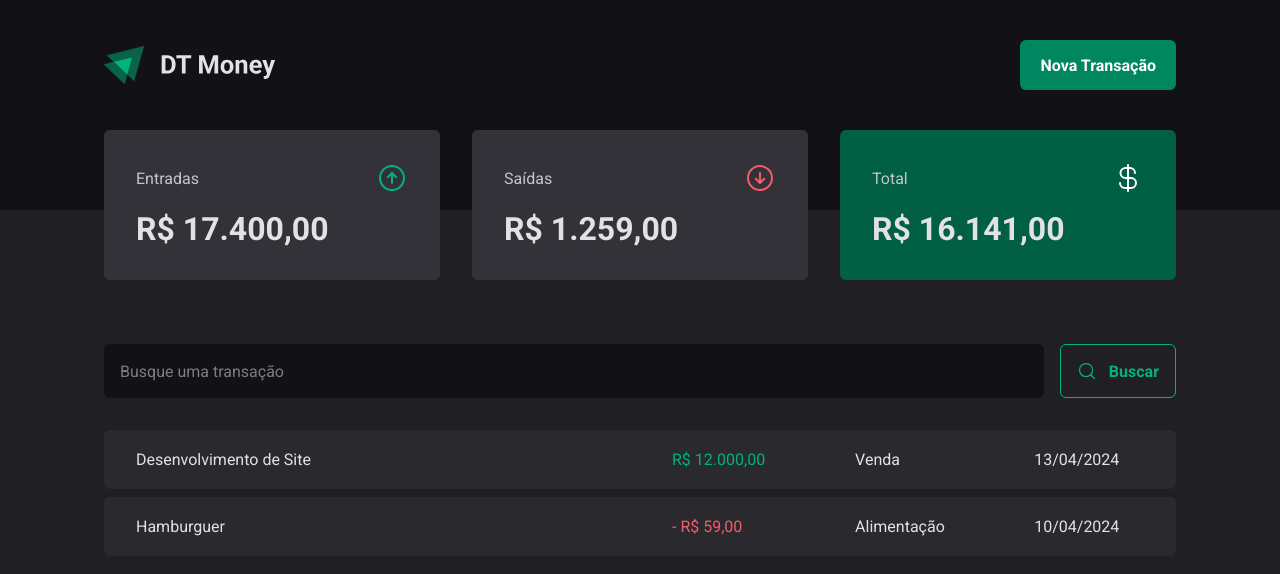
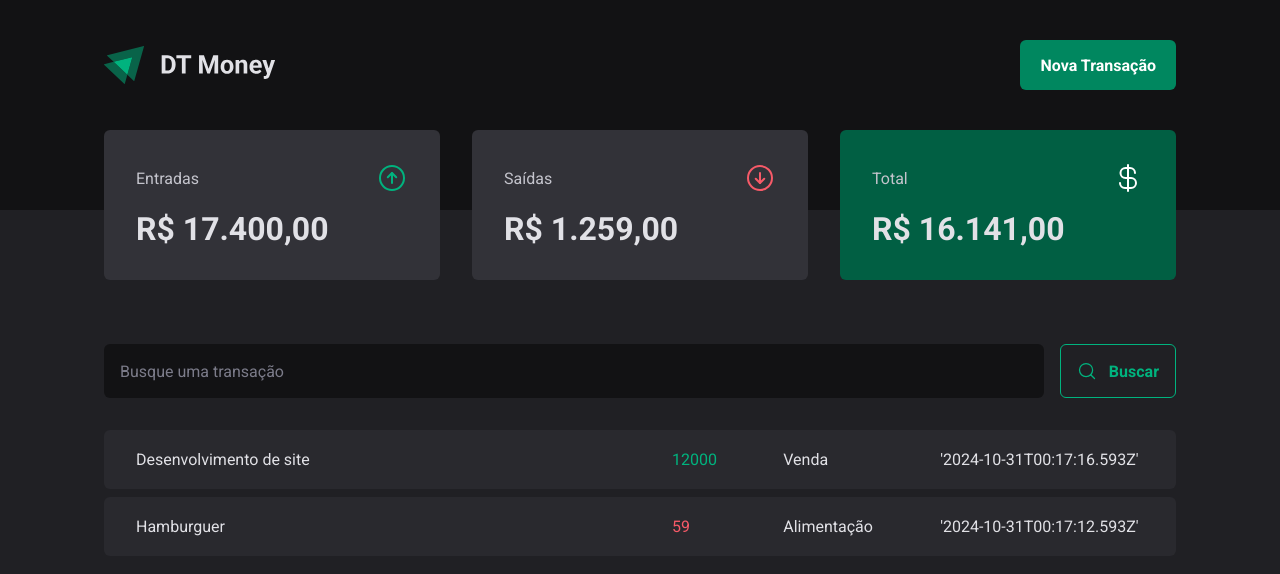
Before and after one commit to rafaelzingra/04-dt-money, a React (Vite) app: page / in a window 1280 px wide. Shown: the top 574 px of the page. Built offline with nearby package versions, Linux system fonts and the light colour scheme; data requests are answered from the project's data file.

Commit message:
adds json server and first request to load data

```diff
--- a/package.json
+++ b/package.json
@@ -5,6 +5,7 @@
   "type": "module",
   "scripts": {
     "dev": "vite",
+    "dev:server": "json-server server.json -w",
     "build": "tsc -b && vite build",
     "lint": "eslint .",
     "preview": "vite preview"
@@ -27,6 +28,7 @@
     "eslint-plugin-react-hooks": "^5.0.0",
     "eslint-plugin-react-refresh": "^0.4.13",
     "globals": "^15.11.0",
+    "json-server": "^1.0.0-beta.3",
     "typescript": "~5.6.2",
     "typescript-eslint": "^8.10.0",
     "vite": "^5.4.9"
--- /dev/null
+++ b/server.json
@@ -0,0 +1,20 @@
+{
+    "transactions": [
+        {
+            "id": 1,
+            "description": "Desenvolvimento de site",
+            "type": "income",
+            "category": "Venda",
+            "price": 12000,
+            "createdAt": "'2024-10-31T00:17:16.593Z'"
+        },
+        {
+            "id": 2,
+            "description": "Hamburguer",
+            "type": "outcome",
+            "category": "Alimentação",
+            "price": 59,
+            "createdAt": "'2024-10-31T00:17:12.593Z'"
+        }
+    ]
+}
--- a/src/pages/transactions/index.tsx
+++ b/src/pages/transactions/index.tsx
@@ -1,9 +1,33 @@
+import { useEffect, useState } from "react"
 import { Header } from "../../components/Header"
 import { Summary } from "../../components/Summary"
 import { SearchForm } from "./components/SearchForm/indext"
 import { Pricehighlight, TransactionsContainer, TransactionsTable } from "./styles"
 
+interface Transaction {
+    id: number;
+    description: string;
+    type: 'income' | 'outcome';
+    price: number;
+    category: string;
+    createdAt: string;
+}
+
 export function Transactions() {
+
+    const [transactions, setTransactions] = useState<Transaction[]>([])
+
+    async function loadTransactions() {
+        const response = await fetch('http://localhost:3000/transactions')
+        const data = await response.json()
+
+        setTransactions(data)
+    }
+
+    useEffect(() =>{
+        loadTransactions()
+    }, [])
+
     return(
         <div>
             <Header />
@@ -12,26 +36,20 @@
                 <SearchForm/>
                 <TransactionsTable>
                     <tbody>
-                        <tr>
-                            <td width="50%">Desenvolvimento de Site</td>
-                            <td>
-                                <Pricehighlight variant='income'>
-                                    R$ 12.000,00
-                                </Pricehighlight>
-                            </td>
-                            <td>Venda</td>
-                            <td>13/04/2024</td>
-                        </tr>
-                        <tr>
-                            <td width="50%">Hamburguer</td>
-                            <td>
-                                <Pricehighlight variant='outcome'>
-                                - R$ 59,00
-                                </Pricehighlight>
-                            </td>
-                            <td>Alimentação</td>
-                            <td>10/04/2024</td>
-                        </tr>
+                        {transactions.map(transaction => {
+                            return (
+                                <tr key={transaction.id}>
+                                    <td width="50%">{transaction.description}</td>
+                                    <td>
+                                        <Pricehighlight variant={transaction.type}>
+                                            {transaction.price}
+                                        </Pricehighlight>
+                                    </td>
+                                    <td>{transaction.category}</td>
+                                    <td>{transaction.createdAt}</td>
+                                </tr>
+                            )
+                        })}
                     </tbody>
                 </TransactionsTable>
             </TransactionsContainer>
```
Also changed, not shown: 1 other file (tests, documents, lock files or other folders).
